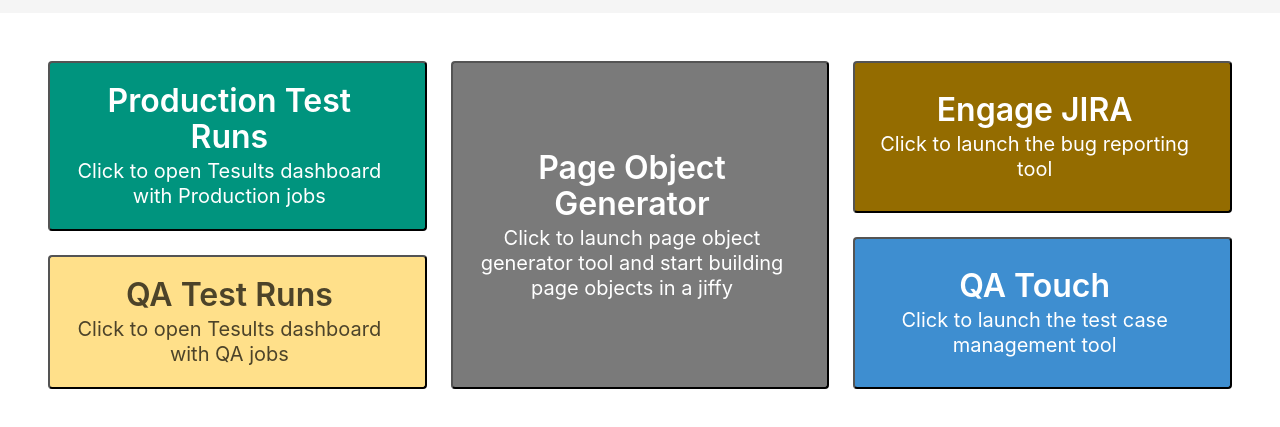
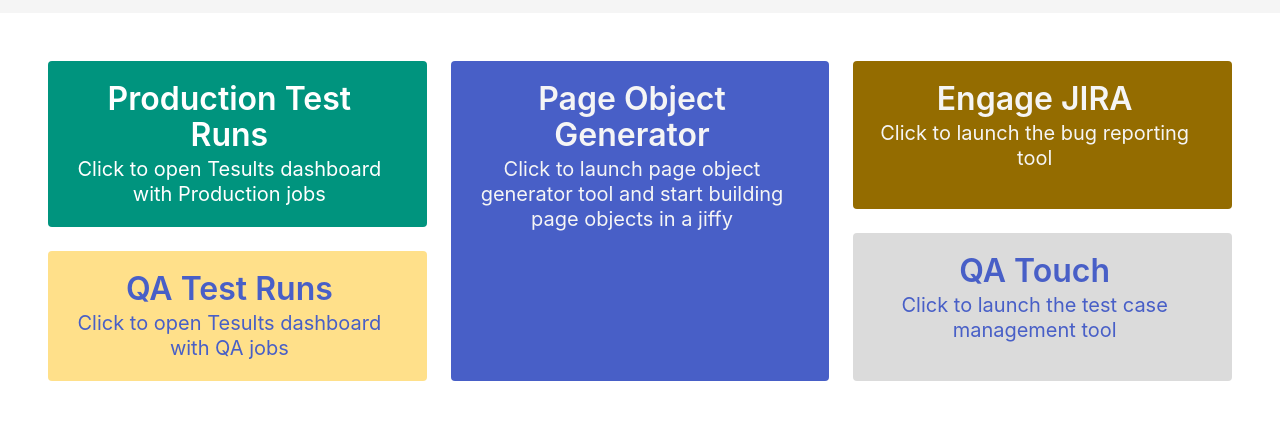
Before and after one commit to Rupsi1234/engageAppTools, a website: page index1.html in a window 1280 px wide. Shown: the part 75-502 px from the top of the page. Drawn offline with nearby package versions, Linux system fonts and the light colour scheme.

Commit message:
Updated index file

```diff
--- a/index1.html
+++ b/index1.html
@@ -6,7 +6,6 @@
   <meta name="viewport" content="width=device-width, initial-scale=1">
   <title>Enagage QA Tools</title>
   <link rel="stylesheet" href="https://cdn.jsdelivr.net/npm/bulma@0.9.3/css/bulma.min.css">
-
 </head>
 
 <body>
@@ -94,42 +93,42 @@
     </div>
   </nav>
   <section class="section">
-    <div class="tile is-ancestor">
+    <div class="tile is-ancestor is-align-items-stretch">
       <div class="control tile is-vertical is-parent">
-        <button class="tile is-child notification is-primary is-clickable has-background-primary-dark"
+        <a class="hoverable tile is-child notification has-background-primary-dark has-text-white has-text-centered is-clickable"
           href="https://www.tesults.com/results/rsp/view/status/project/35c8ebfa-4dc4-465b-8554-31c3f2d2f4a8/group/production"
           target="_blank">
           <p class="title">Production Test Runs</p>
           <p class="subtitle">Click to open Tesults dashboard with Production jobs</p>
-        </button>
+        </a>
 
-        <button class="tile is-child notification is-warning is-clickable"
+        <a class="tile is-child notification has-background-warning has-text-centered is-clickable"
           href="https://www.tesults.com/results/rsp/view/status/project/35c8ebfa-4dc4-465b-8554-31c3f2d2f4a8/group/qa"
           target="_blank">
           <p class="title">QA Test Runs</p>
           <p class="subtitle is-multiline">Click to open Tesults dashboard with QA jobs</p>
-        </button>
+        </a>
       </div>
       <div class="tile is-vertical is-parent is-4">
-        <button class="tile is-child notification is-info is-clickable has-background-grey"
+        <a class="tile is-child notification has-background-link has-text-light has-text-centered is-clickable"
           href="https://page-object-generator.herokuapp.com/" target="_blank">
           <p class="title">Page Object Generator</p>
           <p class="subtitle is-multiline">Click to launch page object generator tool and start building page
             objects in a jiffy
           </p>
-        </button>
+        </a>
       </div>
       <div class="tile is-vertical is-parent">
-        <button class="tile is-child notification is-info is-clickable has-background-warning-dark"
+        <a class="tile is-child notification has-background-warning-dark has-text-light has-text-centered is-clickable"
           href="https://compro.atlassian.net/jira/dashboards/12118" target="_blank">
           <p class="title">Engage JIRA</p>
           <p class="subtitle">Click to launch the bug reporting tool</p>
-        </button>
-        <button class="tile is-child notification is-info is-clickable" href="https://compro.qatouch.com/projects"
-          target="_blank">
+        </a>
+        <a class="tile is-child notification has-background-grey-lighter has-text-centered is-clickable"
+          href="https://compro.qatouch.com/projects" target="_blank">
           <p class="title">QA Touch</p>
           <p class="subtitle">Click to launch the test case management tool</p>
-        </button>
+        </a>
       </div>
     </div>
   </section>
```
